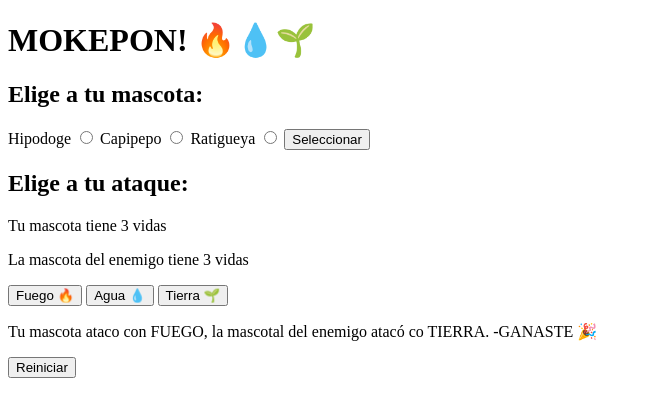
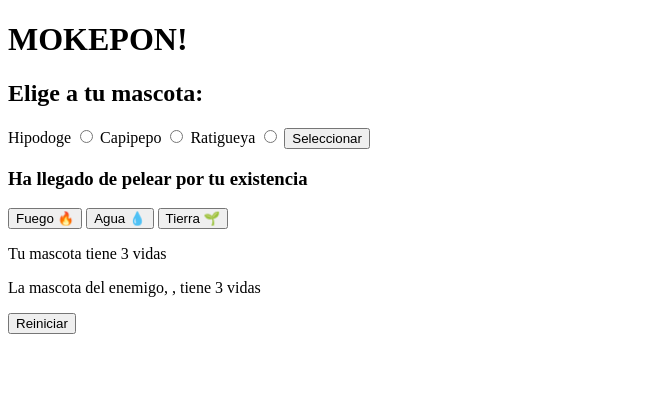
Before and after one commit to NewtonPlatzer/Juego-Mokepon, a plain HTML site: page index.html in a window 1280 px wide. Shown: the whole page, without its empty margins (0-651 px from the left). Drawn offline with Linux system fonts and the light colour scheme.

Commit message:
Código html mokepon

```diff
--- a/index.html
+++ b/index.html
@@ -12,7 +12,7 @@
 </head>
 
 <body>
-    <h1>MOKEPON! 🔥💧🌱</h1>
+    <h1>MOKEPON! </h1>
 
     <section id="seleccionar-mascota">
         <h2>Elige a tu mascota:</h2>
@@ -31,20 +31,20 @@
     </section>
 
     <section id="seleccionar-ataque">
-        <h2>Elige a tu ataque:</h2>
-
-        <p>Tu mascota tiene <span>3</span> vidas</p>
-        <p>La mascota del enemigo tiene <span>3</span> vidas</p>
+        <h3>Ha llegado de pelear por tu existencia</h3>
 
         <p>
             <button id="boton-fuego">Fuego 🔥</button>
             <button id="boton-agua">Agua 💧</button>
             <button id="boton-tierra">Tierra 🌱</button>
         </p>
+        <p>Tu mascota <span id="mascota-jugador"></span> tiene <span>3</span> vidas</p>
+        <p>La mascota del enemigo, <span id="mascota-enemigo"></span>, tiene <span>3</span> vidas</p>
+
     </section>
 
     <section id="mensajes">
-        <p>Tu mascota ataco con FUEGO, la mascotal del enemigo atacó co TIERRA. -GANASTE 🎉</p>
+
     </section>
 
     <section id="reiniciar">
```
